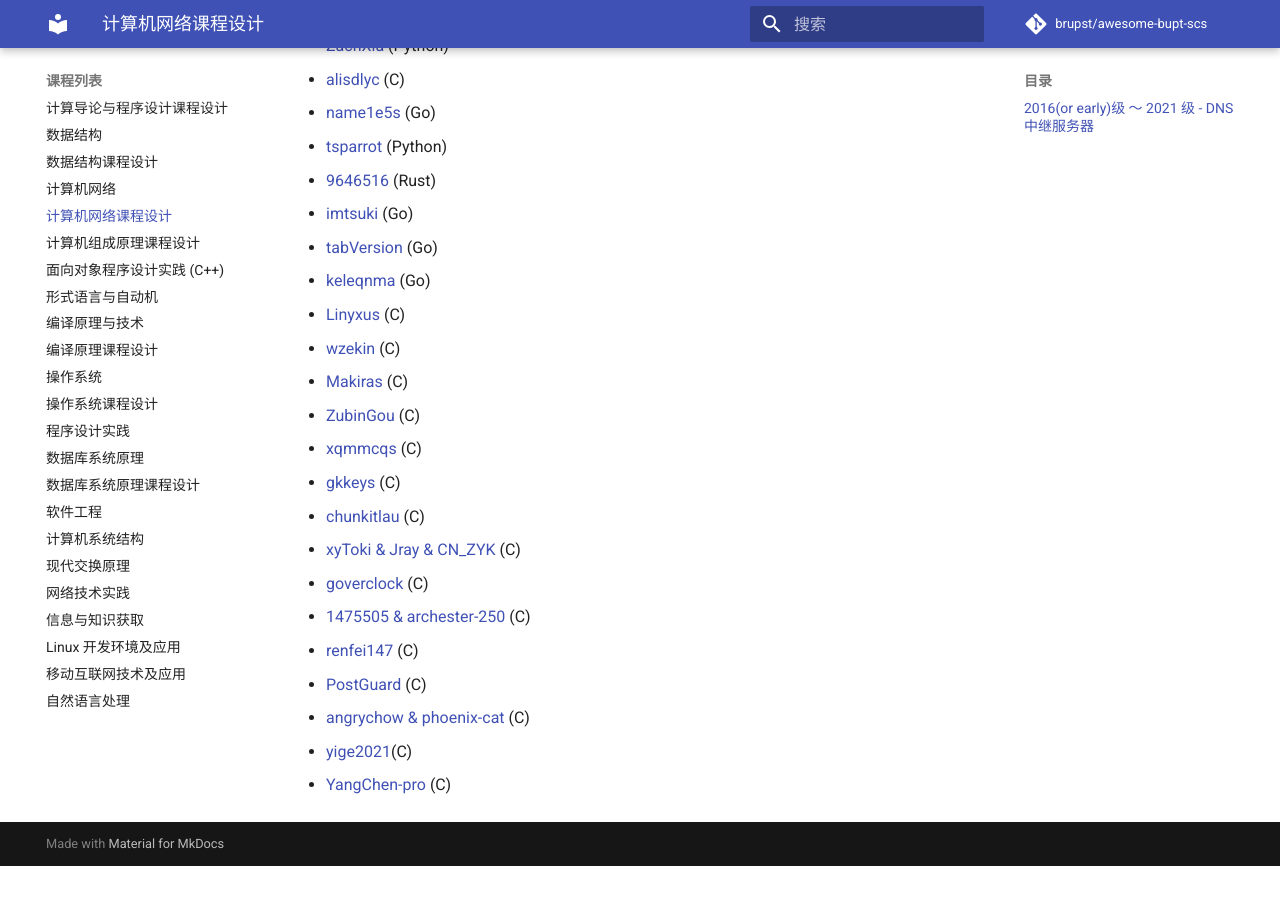
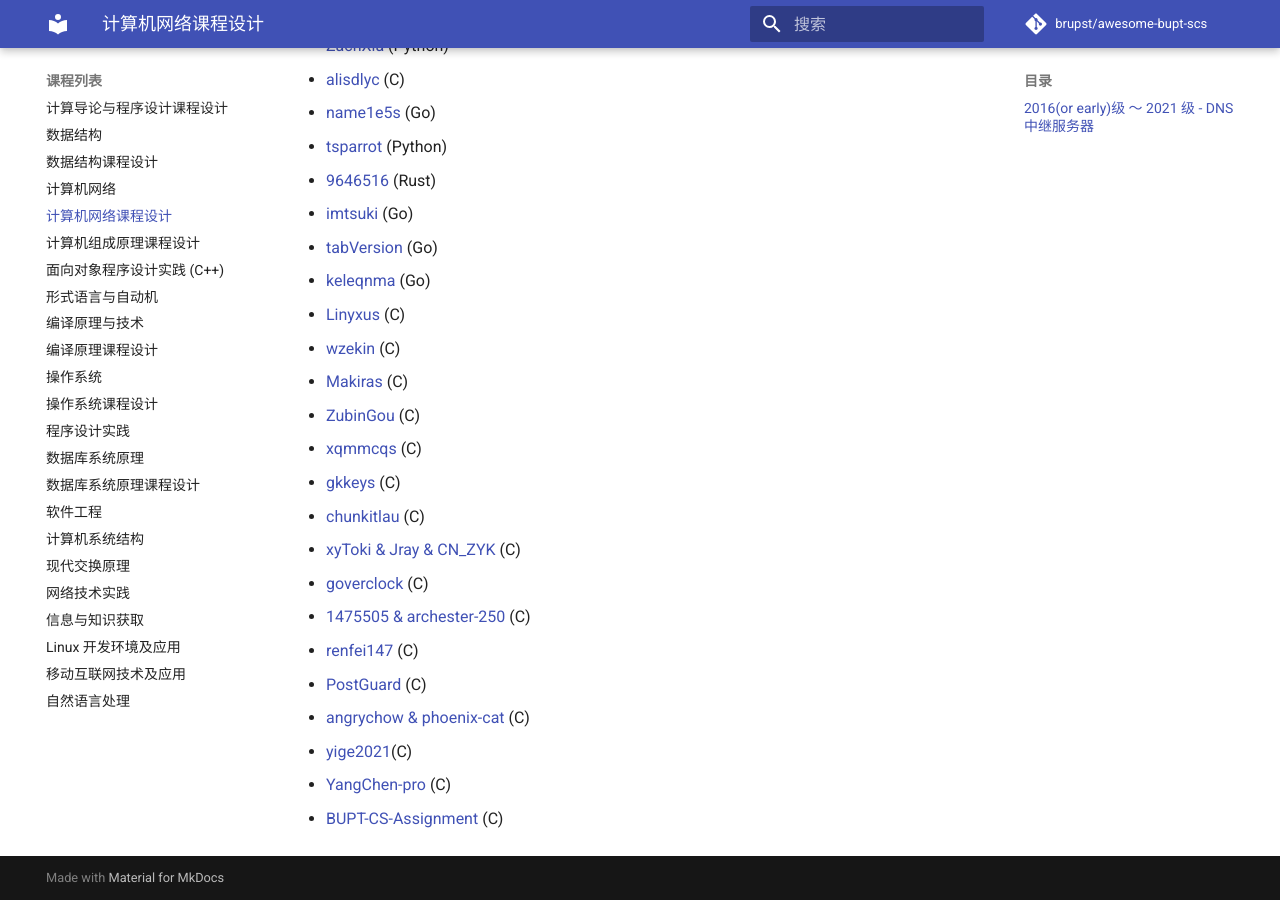
Before and after one commit to brupst/awesome-bupt-scs, an MkDocs documentation site: the page built from projects/Advanced-Labs-in-Computer-Networks.md, in a window 1280 px wide and 900 px high, scrolled down 869 px. Built offline with MkDocs 1.6.1 and Material for MkDocs 9.7.7, drawn with Linux system fonts in a browser that asks for light colours; comment, search, counter and statistics services are not loaded; before the commit the page ends 1735 px from its top, so only the background shows below that.

Commit message:
更新：计算机网络课程设计

```diff
--- a/projects/Advanced-Labs-in-Computer-Networks.md
+++ b/projects/Advanced-Labs-in-Computer-Networks.md
@@ -44,3 +44,4 @@
 * [angrychow & phoenix-cat](https://github.com/angrychow/computer-network-course-design) (C)
 * [yige2021](https://github.com/yige2021/LyDNS_new)(C)
 * [YangChen-pro](https://github.com/YangChen-pro/bupt-assignments/tree/main/2nd%20year%20of%20BUPT/Second%20semester/Computer%20Network/Course%20Design) (C)
+* [BUPT-CS-Assignment](https://github.com/BUPT-CS-Assignment/DNS-Relay) (C)
```
